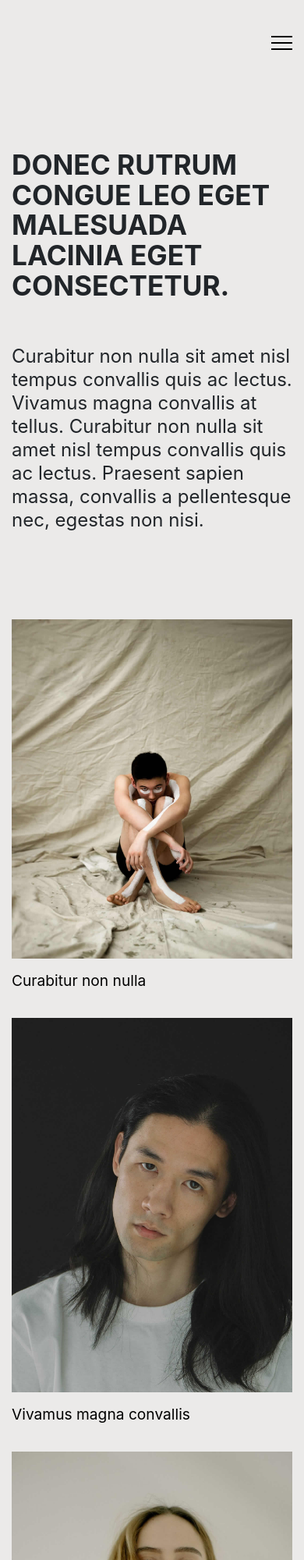
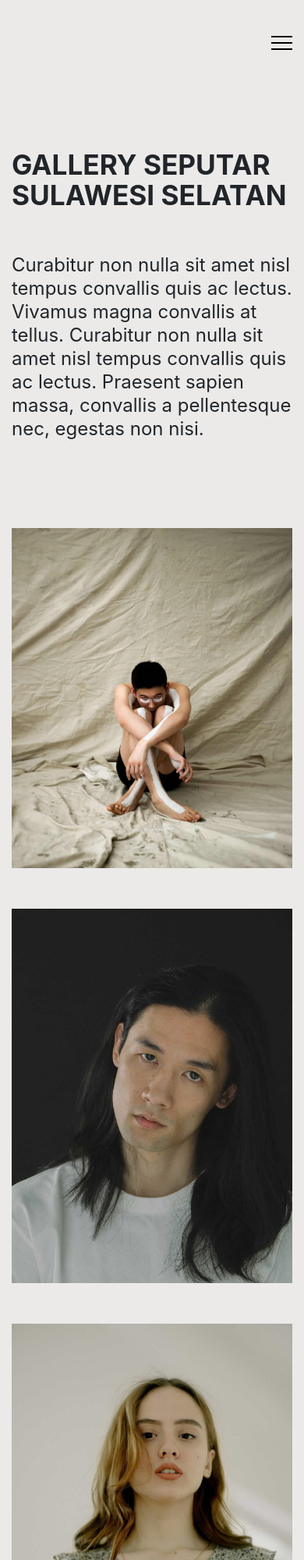
Before and after one commit to MengenalSulawesiSelatan/Informasi-Sulawesi-Selatan, a plain HTML site: page gallery.html in a window 390 px wide. Shown: the top 2000 px of the page at 78% size. Drawn offline with Linux system fonts and the light colour scheme.

Commit message:
Update gallery.html

```diff
--- a/gallery.html
+++ b/gallery.html
@@ -2,10 +2,10 @@
 <html lang="en" class="no-js">
    <head>
       <!-- Meta -->
-      <title>Home</title>
+      <title>Gallery</title>
       <meta charset="UTF-8">
-      <meta name="description" content="Free HTML template">
-      <meta name="keywords" content="HTML, template, free">
+      <!-- <meta name="description" content="Free HTML template">
+      <meta name="keywords" content="HTML, template, free"> -->
       <meta name="author" content="Nicola Tolin">
       <meta name="viewport" content="width=device-width, initial-scale=1.0">
       <!-- Styles -->
@@ -46,7 +46,7 @@
       <div class="container-fluid pb-5 portfolio-text">
          <div class="row">
             <div class="col-md-7 offset-md-1 col-sm-12">
-               <h2>Donec rutrum congue leo eget malesuada lacinia eget consectetur.
+               <h2>Gallery Seputar Sulawesi Selatan
                </h2>
             </div>
          </div>
@@ -71,7 +71,7 @@
                               <img class="card-img-top" src="img/photo-1.jpg" alt="Card image cap">
                               <div class="reveal h-100 p-2 d-flex ">
                                  <div class="w-100 align-self-center">
-                                    <p> Curabitur non nulla</p>
+                                    <p></p>
                                  </div>
                               </div>
                            </a>
@@ -83,7 +83,7 @@
                               <img class="card-img-top" src="img/photo-2.jpg" alt="Card image cap">
                               <div class="reveal h-100 p-2 d-flex ">
                                  <div class="w-100 align-self-center">
-                                    <p>Vivamus magna convallis</p>
+                                    <p></p>
                                  </div>
                               </div>
                            </a>
@@ -95,7 +95,7 @@
                               <img class="card-img-top" src="img/photo-3.jpg" alt="Card image cap">
                               <div class="reveal h-100 p-2 d-flex ">
                                  <div class="w-100 align-self-center">
-                                    <p>Lacinia eget consectetur</p>
+                                    <p></p>
                                  </div>
                               </div>
                            </a>
@@ -107,7 +107,7 @@
                               <img class="card-img-top" src="img/photo-4.jpg" alt="Card image cap">
                               <div class="reveal h-100 p-2 d-flex ">
                                  <div class="w-100 align-self-center">
-                                    <p>Convallis a pellentesque</p>
+                                    <p></p>
                                  </div>
                               </div>
                            </a>
@@ -119,7 +119,7 @@
                               <img class="card-img-top" src="img/photo-5.jpg" alt="Card image cap">
                               <div class="reveal h-100 p-2 d-flex ">
                                  <div class="w-100 align-self-center">
-                                    <p>Egestas non nisi</p>
+                                    <p></p>
                                  </div>
                               </div>
                            </a>
@@ -131,7 +131,7 @@
                               <img class="card-img-top" src="img/photo-6.jpg" alt="Card image cap">
                               <div class="reveal h-100 p-2 d-flex ">
                                  <div class="w-100 align-self-center">
-                                    <p>Vivamus magna convallis</p>
+                                    <p></p>
                                  </div>
                               </div>
                            </a>
@@ -143,7 +143,7 @@
                               <img class="card-img-top" src="img/photo-7.jpg" alt="Card image cap">
                               <div class="reveal h-100 p-2 d-flex ">
                                  <div class="w-100 align-self-center">
-                                    <p>Eget malesuada lacinia</p>
+                                    <p></p>
                                  </div>
                               </div>
                            </a>
@@ -155,7 +155,7 @@
                               <img class="card-img-top" src="img/photo-8.jpg" alt="Card image cap">
                               <div class="reveal h-100 p-2 d-flex ">
                                  <div class="w-100 align-self-center">
-                                    <p>Donec rutrum congue</p>
+                                    <p></p>
                                  </div>
                               </div>
                            </a>
@@ -167,7 +167,7 @@
                               <img class="card-img-top" src="img/photo-9.jpg" alt="Card image cap">
                               <div class="reveal h-100 p-2 d-flex ">
                                  <div class="w-100 align-self-center">
-                                    <p>Magna eget rutrum</p>
+                                    <p></p>
                                  </div>
                               </div>
                            </a>
@@ -182,7 +182,7 @@
       <!-- Footer -->
       <div class="container-fluid footer ">
          <div class="row">
-            <div class="col-xl-2 col-md-8 offset-md-1 col-sm-12 ">
+            <!-- <div class="col-xl-2 col-md-8 offset-md-1 col-sm-12 ">
                <p>
                   <a href="about.html">About</a><br>
                   <a href="story.html">Story</a><br>
@@ -197,14 +197,14 @@
                   <a href="index.html">Note legali </a><br>
                   <a href="index.html">Credits</a><br>
                </p>
-            </div>
+            </div> -->
             <div class="col-xl-2 col-md-8 offset-md-1 col-sm-12">
-               <p>
+               <!-- <p>
                   FONDAZIONE SENECA<br>
                   Via Longhena 116<br>
                   00060 - Nazzano (ROMA)<br>
                   TEL. +39 0327 8523827
-               </p>
+               </p> -->
             </div>
          </div>
       </div>
```
